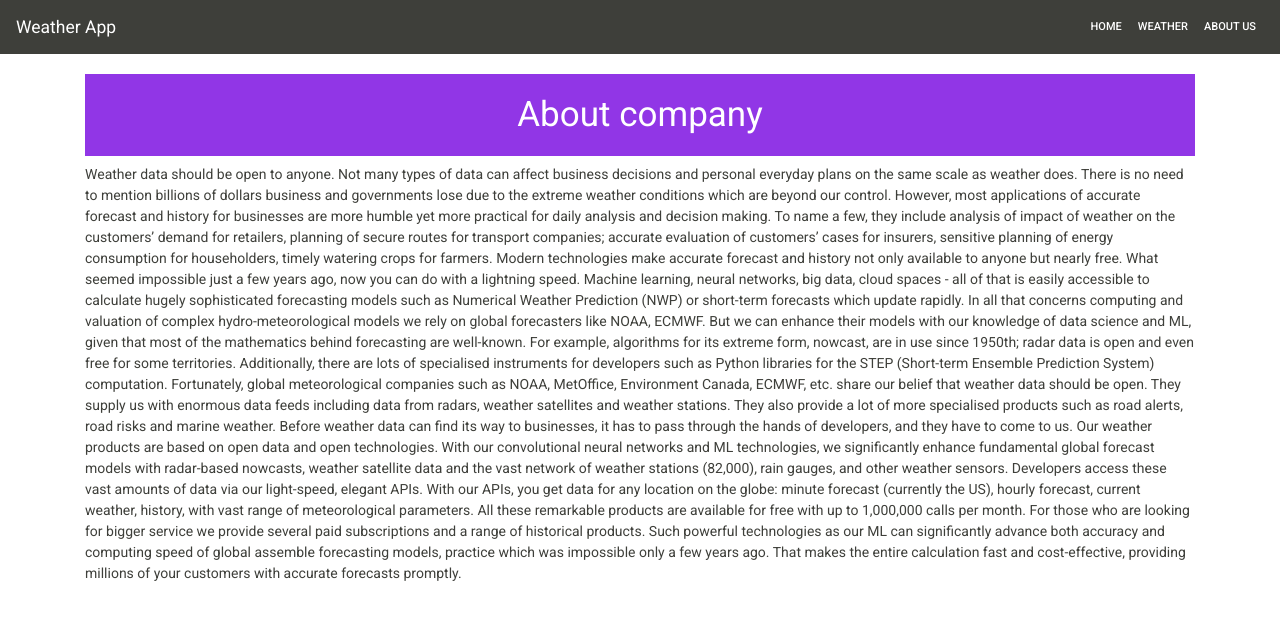
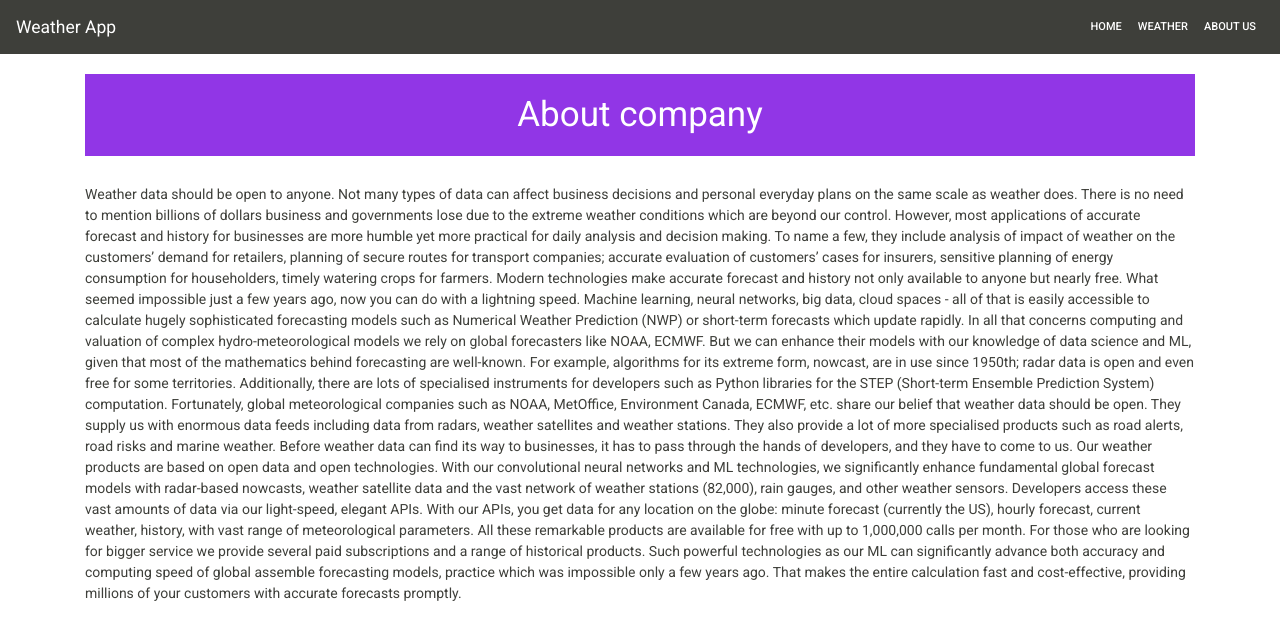
Before and after one commit to LucianoSainz/React-Weather-App, a React app: page /AboutUs in a window 1280 px wide. Shown: the top 640 px of the page. Built offline with nearby package versions, Linux system fonts and the light colour scheme.

Commit message:
added styles inn aboutUs.css

```diff
--- a/src/app/components/AboutUs.css
+++ b/src/app/components/AboutUs.css
@@ -5,3 +5,7 @@ h1{
     background-color: rgb(145, 54, 230);
     color:#fff;
 }
+
+p{
+    padding: 20px 0 20px;
+}
```
